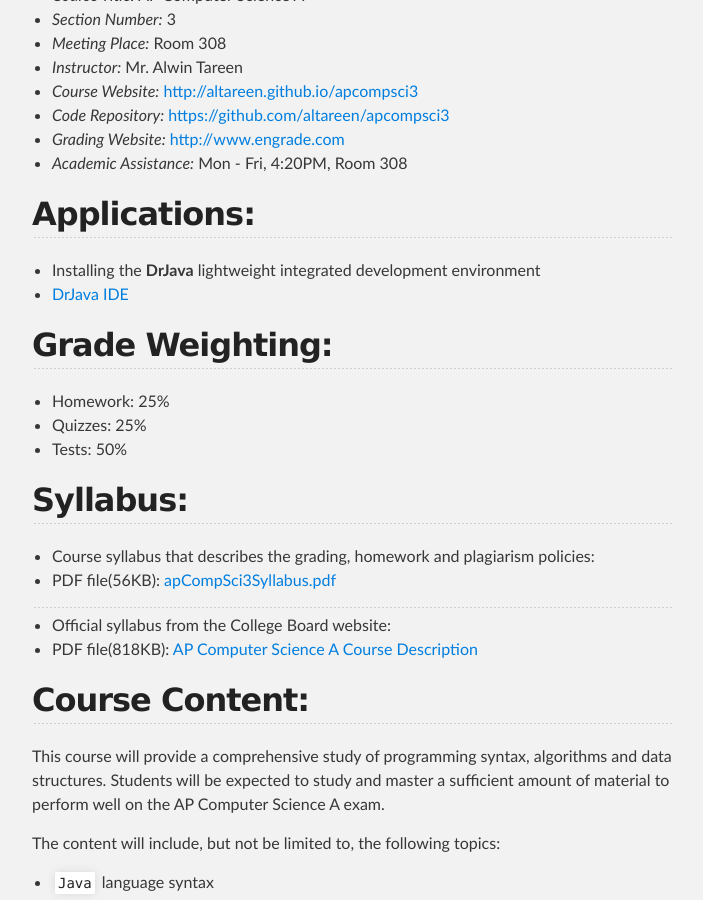
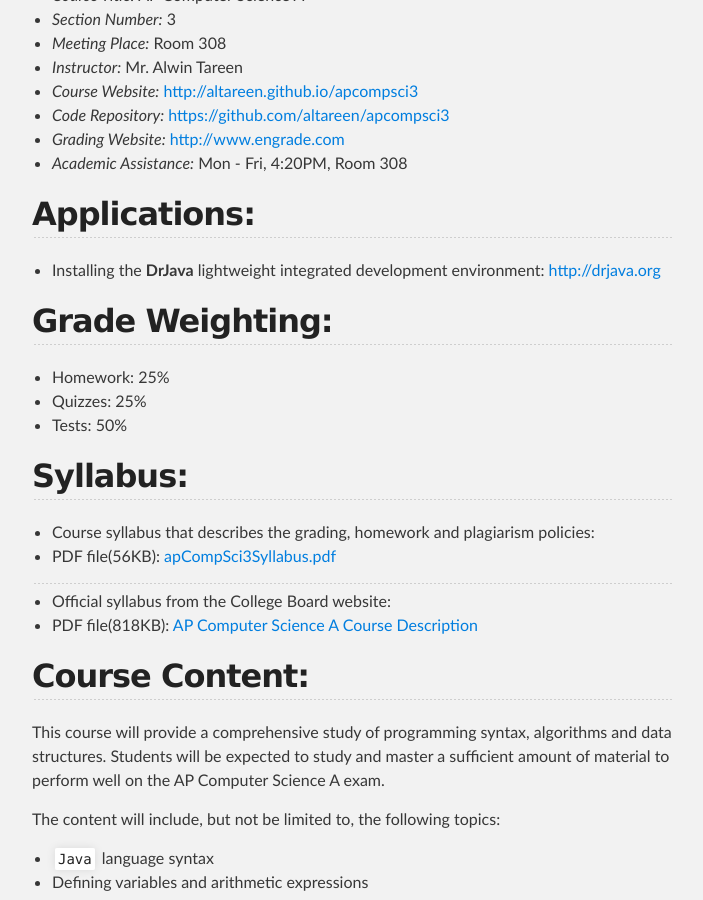
Before and after one commit to ynot1609/apcompsci3, a Jekyll site: the page built from index.md, in a window 1280 px wide and 900 px high, scrolled down 406 px. Shown: the whole window, without its empty margins (288-991 px from the left). Built offline with Jekyll 4.4.1, drawn with Linux system fonts in a browser that asks for light colours.

Commit message:
Updated index.md

```diff
--- a/index.md
+++ b/index.md
@@ -15,8 +15,7 @@ title: AP Computer Science A, Section 3 | BNDS
 
 ## Applications:
 
-+ Installing the **DrJava** lightweight integrated development environment
-+ [DrJava IDE](http://drjava.org)
++ Installing the **DrJava** lightweight integrated development environment: [http://drjava.org](http://drjava.org)
 
 ## Grade Weighting:
 
```
